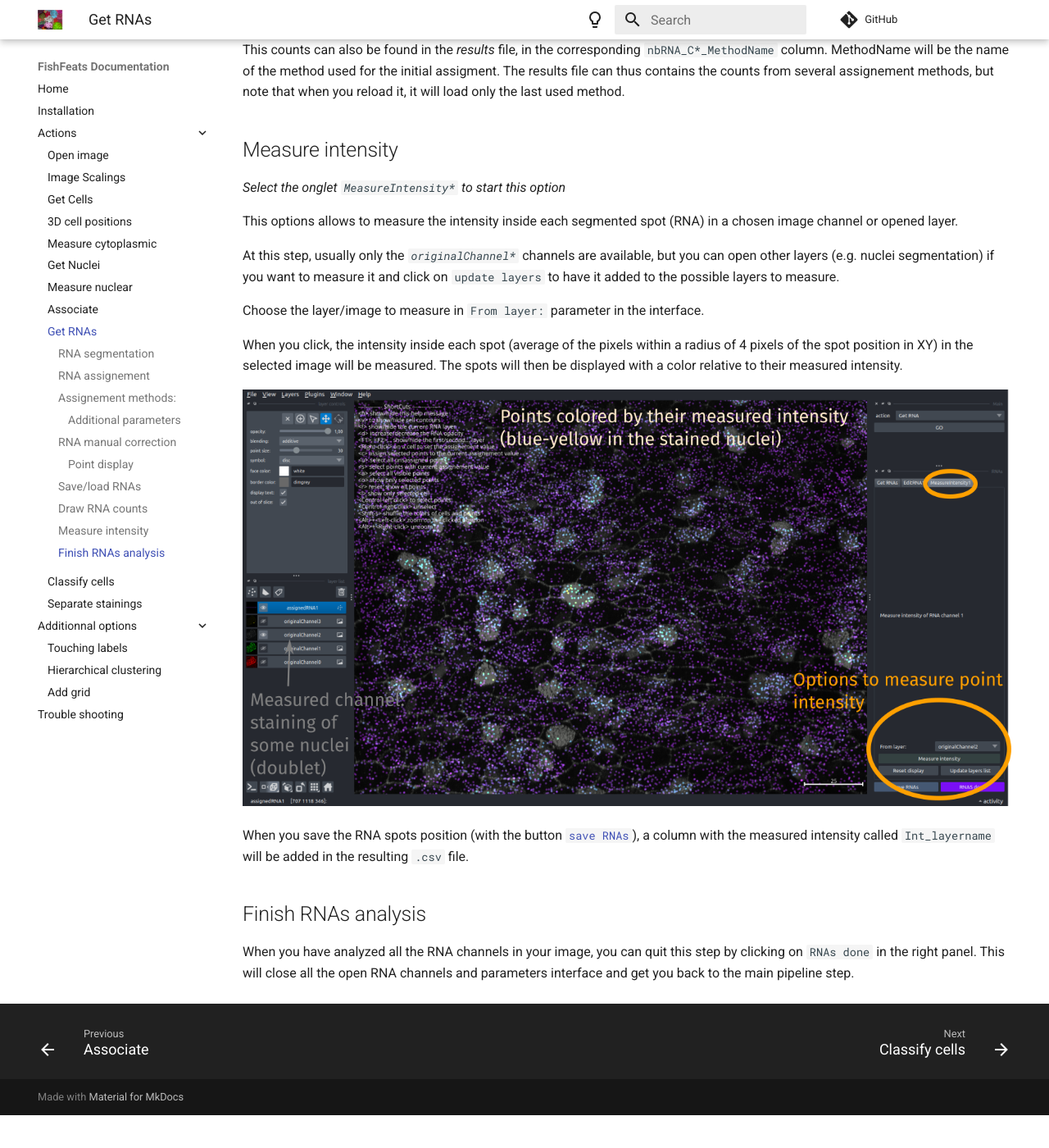
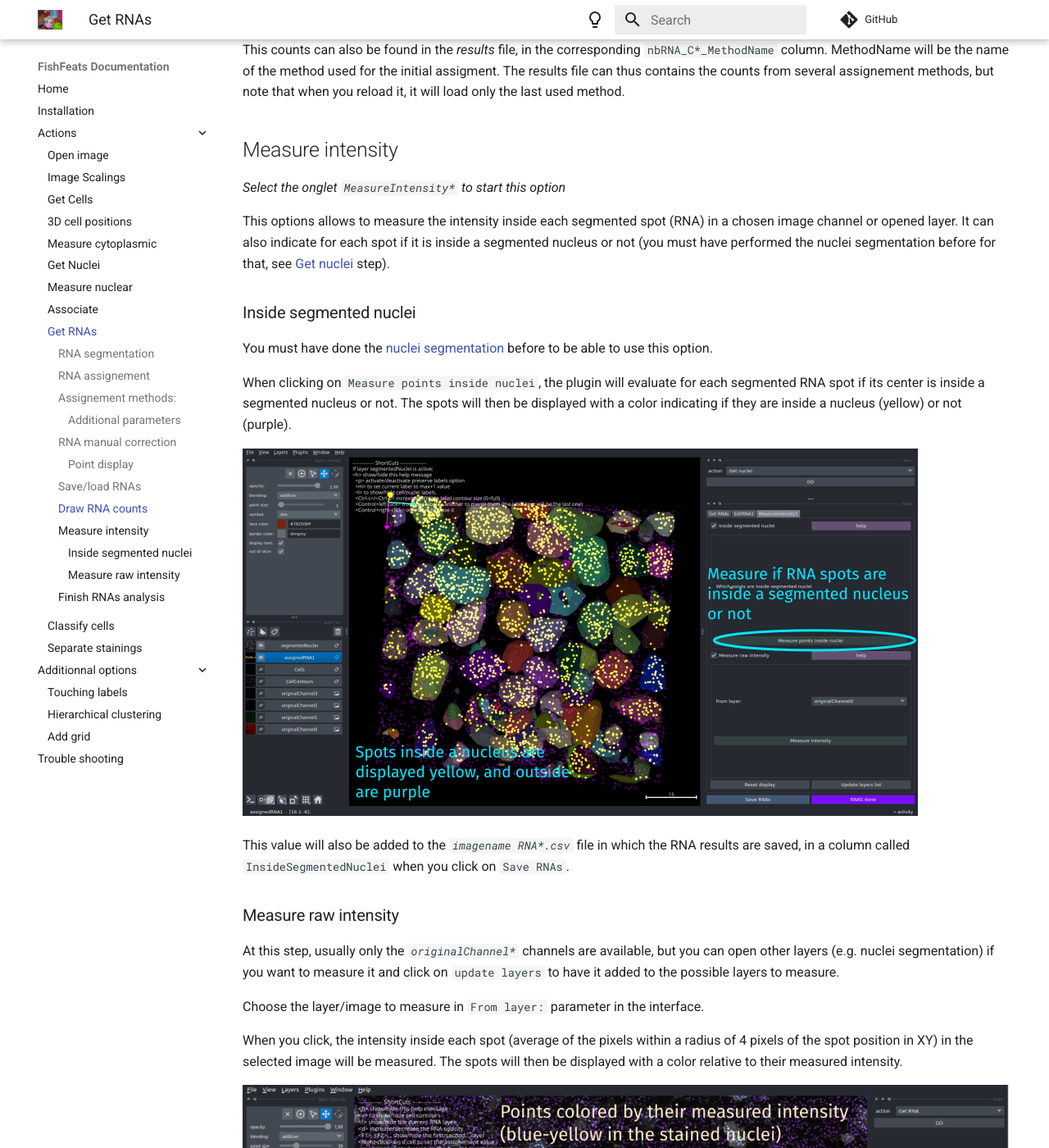
Before and after one commit to gletort/FishFeats, an MkDocs documentation site: the page built from docs/Get-RNAs.md, in a window 1280 px wide and 1400 px high, scrolled down 6820 px. Shown: the whole window at 82% size. Built offline with MkDocs 1.6.1 and Material for MkDocs 9.7.7, drawn with Linux system fonts in a browser that asks for light colours; comment, search, counter and statistics services are not loaded; before the commit the page ends 8180 px from its top, so only the background shows below that.

Commit message:
doc measure RNA

```diff
--- a/docs/Get-RNAs.md
+++ b/docs/Get-RNAs.md
@@ -147,6 +147,20 @@ The results file can thus contains the counts from several assignement methods,
 _Select the onglet `MeasureIntensity*` to start this option_
 
 This options allows to measure the intensity inside each segmented spot (RNA) in a chosen image channel or opened layer.
+It can also indicate for each spot if it is inside a segmented nucleus or not (you must have performed the nuclei segmentation before for that, see [Get nuclei](./Get-nuclei.md) step).
+
+### Inside segmented nuclei
+
+You must have done the [nuclei segmentation](./Get-nuclei.md) before to be able to use this option.
+
+When clicking on `Measure points inside nuclei`, the plugin will evaluate for each segmented RNA spot if its center is inside a segmented nucleus or not.
+The spots will then be displayed with a color indicating if they are inside a nucleus (yellow) or not (purple).
+
+![rna_measure_inside](./imgs/rna_measure_inside.png)
+
+This value will also be added to the _`imagename RNA*.csv`_ file in which the RNA results are saved, in a column called `InsideSegmentedNuclei` when you click on `Save RNAs`.
+
+### Measure raw intensity
 
 At this step, usually only the _`originalChannel*`_ channels are available, but you can open other layers (e.g. nuclei segmentation) if you want to measure it and click on `update layers` to have it added to the possible layers to measure.
 
```
Also changed, not shown: docs/imgs/rna_measure_inside.png (added).
